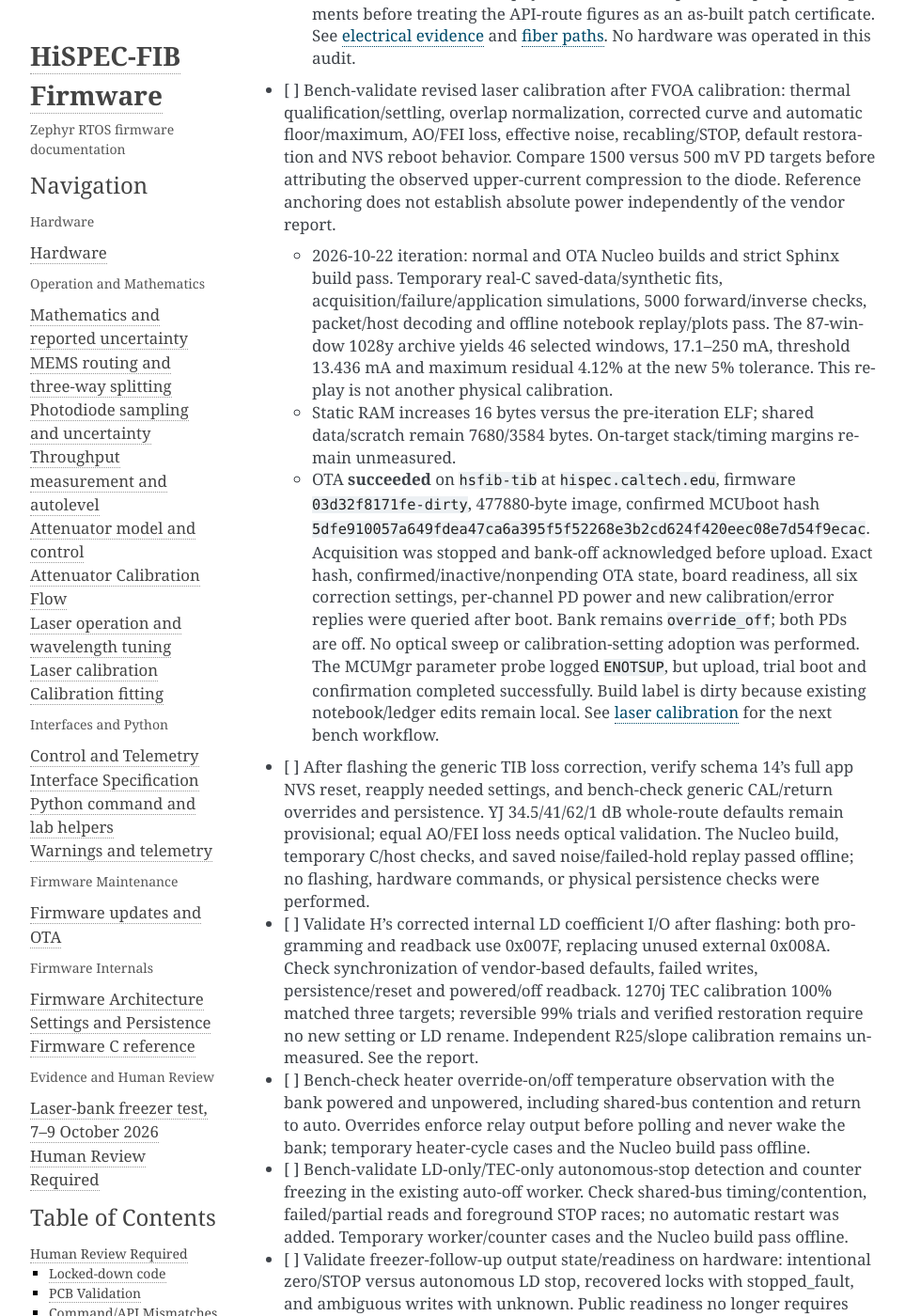
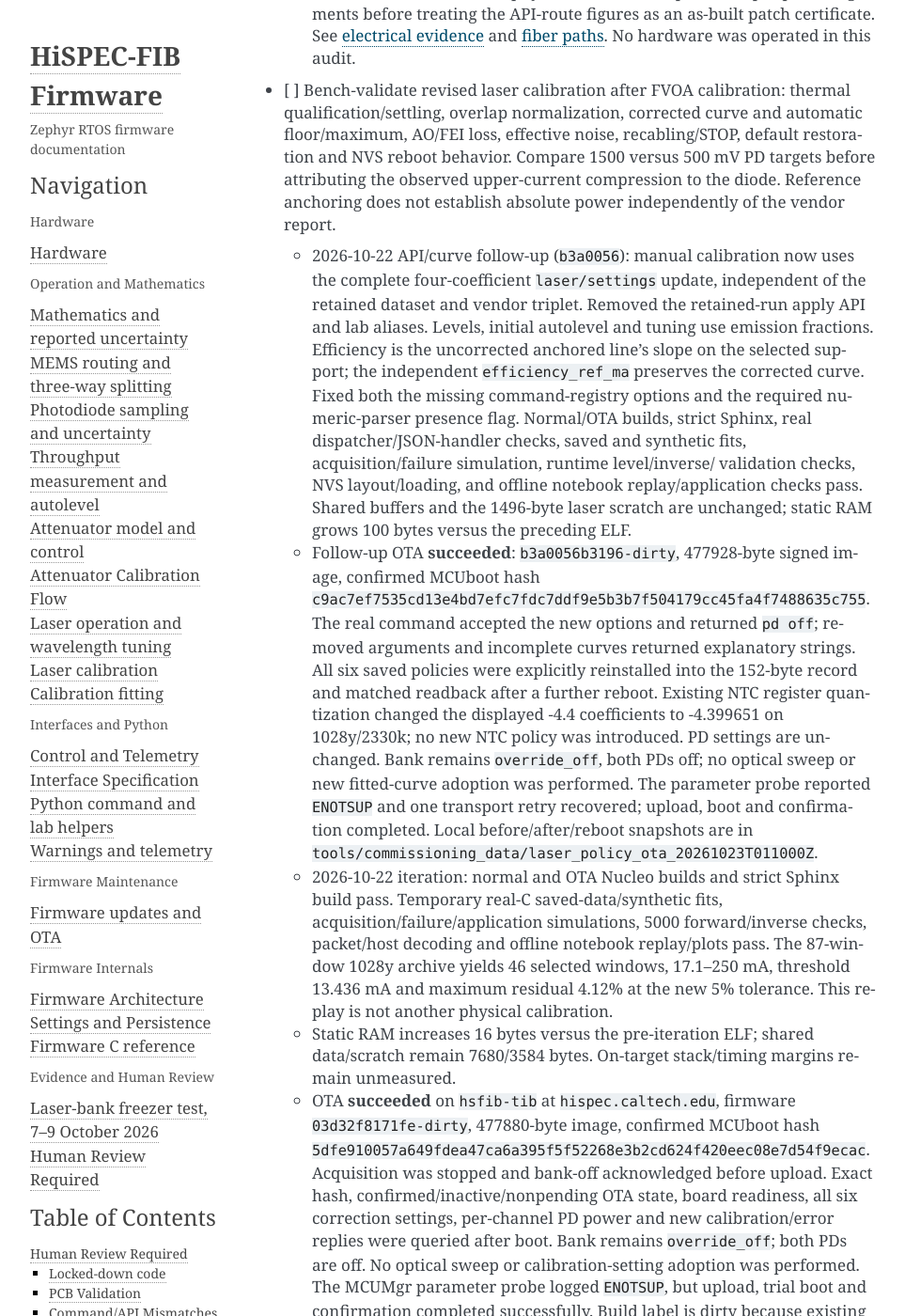
Before and after one commit to COO-Utilities/hispec-tib, a Sphinx documentation site: the page built from doc/human_review_required.md, in a window 1280 px wide and 1400 px high, scrolled down 1049 px. Shown: the whole window at 94% size, without its empty margins (148-1111 px from the left). Built offline with Sphinx 7.4.7, drawn with Linux system fonts in a browser that asks for light colours.

Commit message:
Record verified laser calibration OTA and policy restoration

```diff
--- a/doc/human_review_required.md
+++ b/doc/human_review_required.md
@@ -47,6 +47,31 @@ LLMs Agents: Do NOT change heading names in this file.
   and NVS reboot behavior. Compare 1500 versus 500 mV PD targets before attributing
   the observed upper-current compression to the diode. Reference anchoring does
   not establish absolute power independently of the vendor report.
+  - 2026-10-22 API/curve follow-up (`b3a0056`): manual calibration now uses the
+    complete four-coefficient `laser/settings` update, independent of the retained
+    dataset and vendor triplet. Removed the retained-run apply API and lab aliases.
+    Levels, initial autolevel and tuning use emission fractions. Efficiency is the
+    uncorrected anchored line's slope on the selected support; the independent
+    `efficiency_ref_ma` preserves the corrected curve. Fixed both the missing
+    command-registry options and the required numeric-parser presence flag.
+    Normal/OTA builds, strict Sphinx, real dispatcher/JSON-handler checks, saved
+    and synthetic fits, acquisition/failure simulation, runtime level/inverse/
+    validation checks, NVS layout/loading, and offline notebook replay/application
+    checks pass. Shared buffers and the 1496-byte laser scratch are unchanged;
+    static RAM grows 100 bytes versus the preceding ELF.
+  - Follow-up OTA **succeeded**: `b3a0056b3196-dirty`, 477928-byte signed image,
+    confirmed MCUboot hash
+    `c9ac7ef7535cd13e4bd7efc7fdc7ddf9e5b3b7f504179cc45fa4f7488635c755`.
+    The real command accepted the new options and returned `pd off`; removed
+    arguments and incomplete curves returned explanatory strings. All six saved
+    policies were explicitly reinstalled into the 152-byte record and matched
+    readback after a further reboot. Existing NTC register quantization changed
+    the displayed -4.4 coefficients to -4.399651 on 1028y/2330k; no new NTC policy
+    was introduced. PD settings are unchanged. Bank remains `override_off`, both
+    PDs off; no optical sweep or new fitted-curve adoption was performed. The
+    parameter probe reported `ENOTSUP` and one transport retry recovered; upload,
+    boot and confirmation completed. Local before/after/reboot snapshots are in
+    `tools/commissioning_data/laser_policy_ota_20261023T011000Z`.
   - 2026-10-22 iteration: normal and OTA Nucleo builds and strict Sphinx build pass.
     Temporary real-C saved-data/synthetic fits, acquisition/failure/application
     simulations, 5000 forward/inverse checks, packet/host decoding and offline
```
Also changed, not shown: 1 other file.
